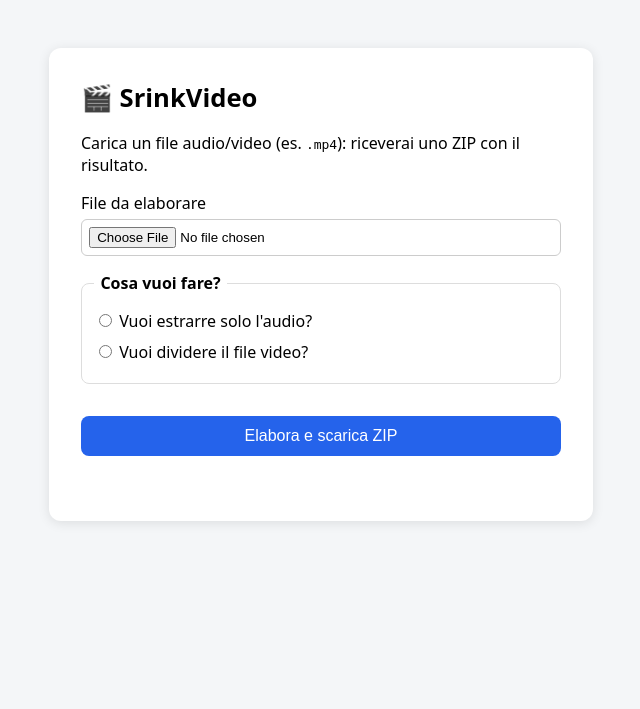
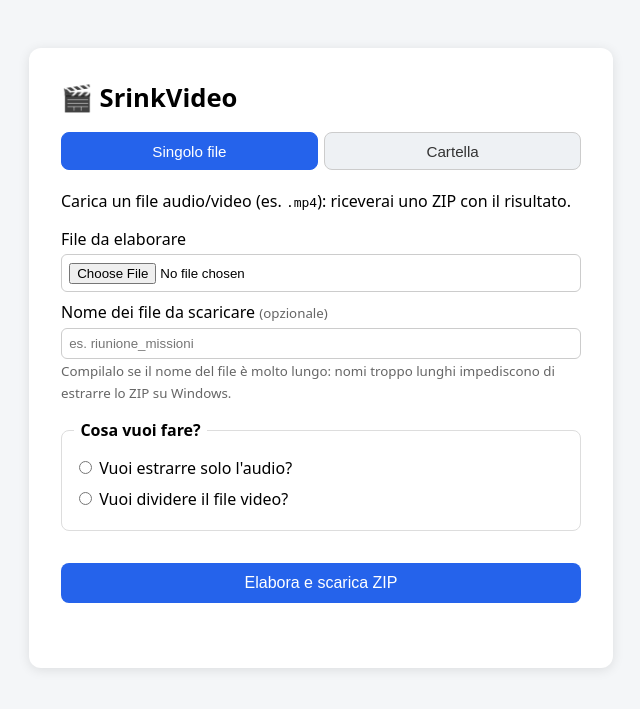
Before and after one commit to algoai-net/SrinkVideo, a Flask app: page / in a window 1280 px wide. Shown: the top 709 px of the page, without its empty margins (319-959 px from the left). Run offline with Flask 3, Linux system fonts and the light colour scheme; some libraries are stand-ins or nearby versions.

Commit message:
Tab "Cartella": template index con tab e pagina job di download per-file
Co-Authored-By: Claude Opus 4.8 <noreply@anthropic.com>

```diff
--- a/templates/index.html
+++ b/templates/index.html
@@ -7,38 +7,58 @@
 <style>
   body { font-family: system-ui, sans-serif; background: #f4f6f8; margin: 0;
          display: flex; justify-content: center; padding: 3rem 1rem; }
-  .card { background: #fff; border-radius: 12px; padding: 2rem; max-width: 480px;
+  .card { background: #fff; border-radius: 12px; padding: 2rem; max-width: 520px;
           width: 100%; box-shadow: 0 2px 12px rgba(0,0,0,.1); }
   h1 { margin-top: 0; font-size: 1.6rem; }
+  .tabs { display: flex; gap: .4rem; margin-bottom: 1.2rem; }
+  .tabs button { flex: 1; padding: .6rem; border: 1px solid #ccc; background: #eef1f4;
+          color: #333; border-radius: 8px; cursor: pointer; font-size: .95rem; margin: 0; }
+  .tabs button.active { background: #2563eb; color: #fff; border-color: #2563eb; }
+  .pane { display: none; }
+  .pane.active { display: block; }
   fieldset { border: 1px solid #ddd; border-radius: 8px; margin: 1rem 0; }
   legend { font-weight: 600; padding: 0 .4rem; }
   label { display: block; margin: .6rem 0; cursor: pointer; }
-  input[type=file], input[type=number] { margin-top: .3rem; width: 100%;
-          box-sizing: border-box; padding: .45rem; border: 1px solid #ccc;
-          border-radius: 6px; }
+  input[type=file], input[type=number], input[type=text], input[type=email] {
+          margin-top: .3rem; width: 100%; box-sizing: border-box; padding: .45rem;
+          border: 1px solid #ccc; border-radius: 6px; }
   .size-box { margin: .4rem 0 .2rem 1.6rem; display: none; }
   button { width: 100%; padding: .7rem; margin-top: 1rem; font-size: 1rem;
            background: #2563eb; color: #fff; border: 0; border-radius: 8px;
            cursor: pointer; }
   button:disabled { background: #93b4f5; cursor: wait; }
-  #status { margin-top: 1rem; font-size: .9rem; color: #555; min-height: 1.2em; }
+  .status { margin-top: 1rem; font-size: .9rem; color: #555; min-height: 1.2em; }
   .err { color: #c0392b; }
+  .ok { color: #1b7a3d; }
+  small { color: #666; }
 </style>
 </head>
 <body>
 <div class="card">
   <h1>🎬 SrinkVideo</h1>
+
+  <div class="tabs">
+    <button id="tab-single" class="active" onclick="showPane('single')">Singolo file</button>
+    <button id="tab-folder" onclick="showPane('folder')">Cartella</button>
+  </div>
+
+  <!-- ================= TAB 1: singolo file ================= -->
+  <div id="pane-single" class="pane active">
     <p>Carica un file audio/video (es. <code>.mp4</code>): riceverai uno ZIP con il risultato.</p>
-
     <form id="form">
       <label>File da elaborare
         <input type="file" name="file" required
                accept="video/*,audio/*,.mp4,.mkv,.avi,.mov,.webm,.mp3,.m4a,.wav,.flac">
       </label>
 
+      <label>Nome dei file da scaricare <small>(opzionale)</small>
+        <input type="text" id="out_name" maxlength="60" placeholder="es. riunione_missioni">
+        <small>Compilalo se il nome del file è molto lungo: nomi troppo lunghi
+        impediscono di estrarre lo ZIP su Windows.</small>
+      </label>
+
       <fieldset>
         <legend>Cosa vuoi fare?</legend>
-
         <label>
           <input type="radio" name="mode" value="audio" required>
           Vuoi estrarre solo l'audio?
@@ -48,7 +68,6 @@
             <input type="number" id="mb-audio" min="1" value="50">
           </label>
         </div>
-
         <label>
           <input type="radio" name="mode" value="video">
           Vuoi dividere il file video?
@@ -62,10 +81,61 @@
 
       <button type="submit" id="btn">Elabora e scarica ZIP</button>
     </form>
-  <div id="status"></div>
+    <div id="status" class="status"></div>
+  </div>
+
+  <!-- ================= TAB 2: cartella ================= -->
+  <div id="pane-folder" class="pane">
+    <p>Carica una <strong>cartella intera</strong>. I file più grandi della soglia
+    vengono elaborati; al termine ricevi una <strong>mail</strong> con il link da cui
+    scaricarli uno a uno. I dati vengono cancellati dopo 7 giorni.</p>
+    <form id="form-folder">
+      <label>Cartella da elaborare
+        <input type="file" id="folder" webkitdirectory directory multiple required>
+      </label>
+
+      <label>Email a cui inviare il link
+        <input type="email" id="email" required placeholder="nome.cognome@algogroup.net">
+      </label>
+
+      <fieldset>
+        <legend>Cosa vuoi ottenere?</legend>
+        <label><input type="radio" name="fmode" value="video" checked> Video (più leggero)</label>
+        <label><input type="radio" name="fmode" value="audio"> Solo audio (MP3)</label>
+      </fieldset>
+
+      <fieldset>
+        <legend>Come ridurre i file?</legend>
+        <label><input type="radio" name="fmethod" value="recompress" checked>
+          Ricomprimi a un peso target <small>(un file per ingresso, perde qualità)</small></label>
+        <label><input type="radio" name="fmethod" value="split">
+          Dividi in parti <small>(nessuna perdita, più file per ingresso)</small></label>
+      </fieldset>
+
+      <label>Elabora i file più grandi di (MB)
+        <input type="number" id="max_mb" min="1" value="200">
+        <small>I file sotto questa soglia vengono ignorati.</small>
+      </label>
+
+      <label>Dimensione di uscita desiderata (MB)
+        <input type="number" id="out_mb" min="1" value="100">
+      </label>
+
+      <button type="submit" id="btn-folder">Avvia elaborazione</button>
+    </form>
+    <div id="status-folder" class="status"></div>
+  </div>
 </div>
 
 <script>
+function showPane(name) {
+  for (const p of ['single', 'folder']) {
+    document.getElementById('pane-' + p).classList.toggle('active', p === name);
+    document.getElementById('tab-' + p).classList.toggle('active', p === name);
+  }
+}
+
+// ---- Tab 1 ----
 const form = document.getElementById('form');
 const btn = document.getElementById('btn');
 const status = document.getElementById('status');
@@ -86,6 +156,8 @@ form.addEventListener('submit', async (e) => {
   data.append('file', form.elements.file.files[0]);
   data.append('mode', mode);
   data.append('max_mb', mb);
+  const outName = document.getElementById('out_name').value.trim();
+  if (outName) data.append('out_name', outName);
 
   btn.disabled = true;
   status.textContent = 'Caricamento ed elaborazione in corso… può richiedere qualche minuto.';
@@ -107,6 +179,40 @@ form.addEventListener('submit', async (e) => {
     btn.disabled = false;
   }
 });
+
+// ---- Tab 2 ----
+const formF = document.getElementById('form-folder');
+const btnF = document.getElementById('btn-folder');
+const statusF = document.getElementById('status-folder');
+
+formF.addEventListener('submit', async (e) => {
+  e.preventDefault();
+  const files = document.getElementById('folder').files;
+  if (!files.length) { statusF.innerHTML = '<span class="err">Seleziona una cartella.</span>'; return; }
+
+  const data = new FormData();
+  for (const f of files) data.append('files', f, f.webkitRelativePath || f.name);
+  data.append('mode', formF.elements.fmode.value);
+  data.append('method', formF.elements.fmethod.value);
+  data.append('email', document.getElementById('email').value.trim());
+  data.append('max_mb', document.getElementById('max_mb').value);
+  data.append('out_mb', document.getElementById('out_mb').value);
+
+  btnF.disabled = true;
+  statusF.textContent = 'Caricamento della cartella in corso…';
+  try {
+    const resp = await fetch('/process_folder', { method: 'POST', body: data });
+    if (!resp.ok) throw new Error((await resp.text()).replace(/<[^>]*>/g, ' ').trim());
+    const j = await resp.json();
+    statusF.innerHTML = '<span class="ok">Elaborazione avviata su ' + j.total +
+      ' file. Riceverai una mail al termine.</span><br>' +
+      'Puoi anche seguire l\'avanzamento qui: <a href="' + j.link + '">' + j.link + '</a>';
+  } catch (err) {
+    statusF.innerHTML = '<span class="err">Errore: ' + err.message + '</span>';
+  } finally {
+    btnF.disabled = false;
+  }
+});
 </script>
 </body>
 </html>
```
Also changed, not shown: templates/job.html (added, +74 -0 lines). Lines whose indentation alone changed are shown as unchanged.
